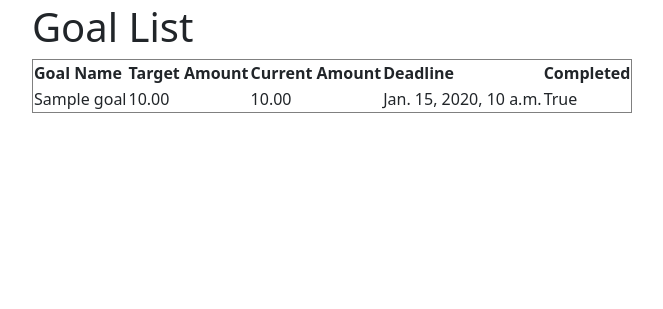
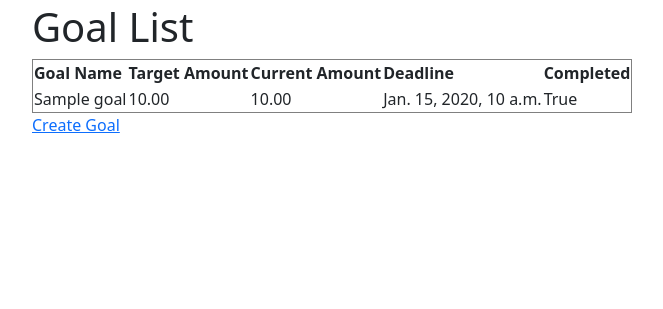
Before and after one commit to pranay-24/django-moodtest, a Django app: page /moodtracking/goals/ in a window 1280 px wide. Shown: the part 199-508 px from the top of the page, without its empty margins (50-713 px from the left). Run offline with Django 5.2, Linux system fonts and the light colour scheme; a user stored in the database is signed in; tables that the repository leaves empty hold one stand-in row (values such as "Sample post").

Commit message:
related name referenced in goal_list view

```diff
--- a/django1/mypage/moodtracking/templates/moodtracking/goal_list.html
+++ b/django1/mypage/moodtracking/templates/moodtracking/goal_list.html
@@ -22,4 +22,5 @@
         {% endfor %}
     </table>
 
+    <a href="{% url 'goal-input' %}">Create Goal</a>
 {% endblock%}
--- a/django1/mypage/moodtracking/urls.py
+++ b/django1/mypage/moodtracking/urls.py
@@ -13,6 +13,7 @@ urlpatterns = [
     path('moods/', views.mood_list, name='mood-list'),
     path('expenses/', views.expense_list, name = 'expense-list'),
     path('goals/', views.goal_list, name = 'goal-list'),
+    path('goal-input/', views.goal_input, name = 'goal-input'),
     path('moods/<int:mood_id>', views.mood_detail, name='mood-detail'),
     path('expenses/<int:expense_id>', views.expense_detail, name='expense-detail'),
     path('goals/<int:goal_id>', views.goal_detail, name='goal-detail'),
--- a/django1/mypage/moodtracking/views.py
+++ b/django1/mypage/moodtracking/views.py
@@ -101,7 +101,9 @@ def mood_list (request):
 
 
 def goal_list (request):
-    goals = Goal.objects.all()
+    current_user = request.user
+    print(current_user)
+    goals = current_user.goals.all()
     return render(request, 'moodtracking/goal_list.html', {'goals': goals})
 
 
@@ -173,23 +175,24 @@ def special(request):
 #errors solved - is_valid(), request.method == POST, form(request.POST), cleaned_data
 def goal_input(request):
     if request.method == 'POST':
-        form = GoalForm(request.POST)
+        goal_form = GoalForm(request.POST)
 
-        if form.is_valid():
-            goal_name = form.clean_data['goal_name']
-            target_amount= form.cleaned_data['target_amount']
-            current_amount= form.cleaned_data['current_amount']
-            deadline = form.cleaned_data['deadline']
-            is_completed = form.cleaned_data['is_completed']
-            user_id = form.cleaned_data['user_id']
+        if goal_form.is_valid():
+            goal_name = goal_form.cleaned_data['goal_name']
+            target_amount= goal_form.cleaned_data['target_amount']
+            current_amount= goal_form.cleaned_data['current_amount']
+            deadline = goal_form.cleaned_data['deadline']
+            isCompleted = goal_form.cleaned_data['isCompleted']
+            user_id = goal_form.cleaned_data['user_id']
             new_goal = Goal.objects.create(
                 goal_name= goal_name,
                 target_amount = target_amount,
                 current_amount= current_amount,
                 deadline = deadline,
-                is_completed = is_completed,
+                isCompleted = isCompleted,
                 user_id = user_id)
+            new_goal.save()
             return redirect('goalist')
     else :
-        form =  GoalForm()
-    return render(request,'moodtracking/moodinput.html', {'form':form})
+        goal_form =  GoalForm()
+    return render(request,'moodtracking/goal_create.html', {'goal_form':goal_form})
```
Also changed, not shown: django1/mypage/moodtracking/templates/moodtracking/goal_create.html (added, +16 -0 lines).
